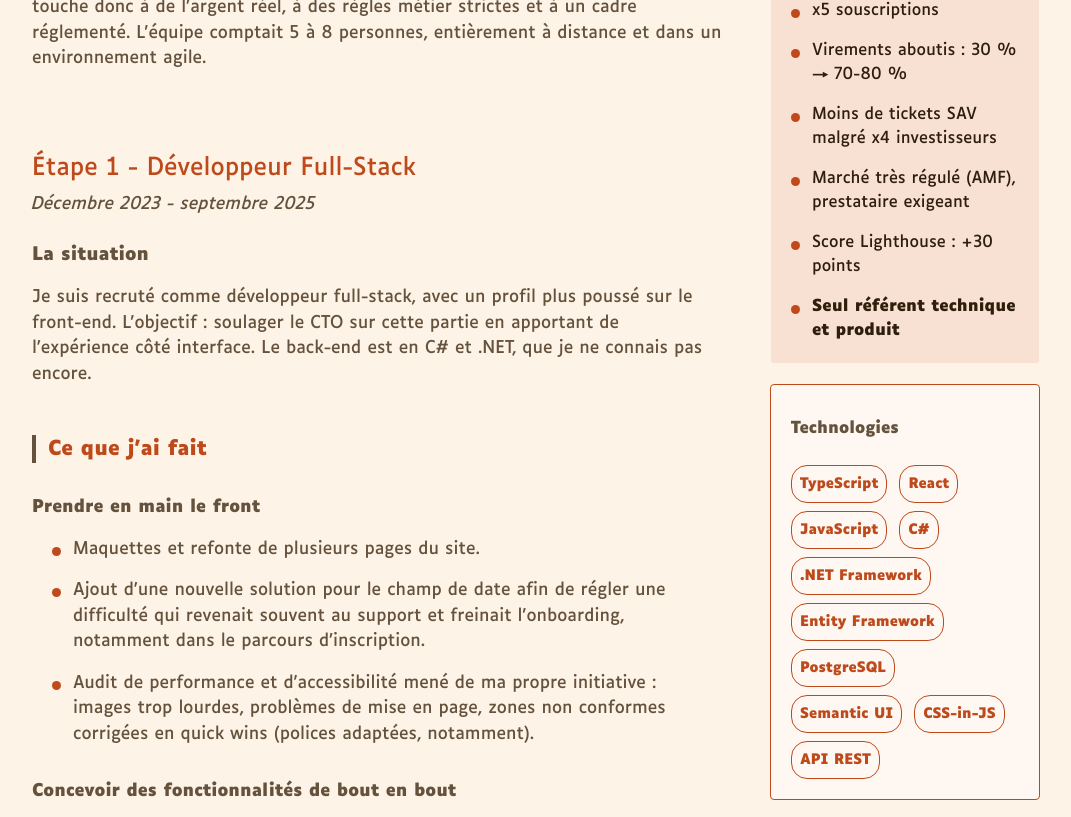
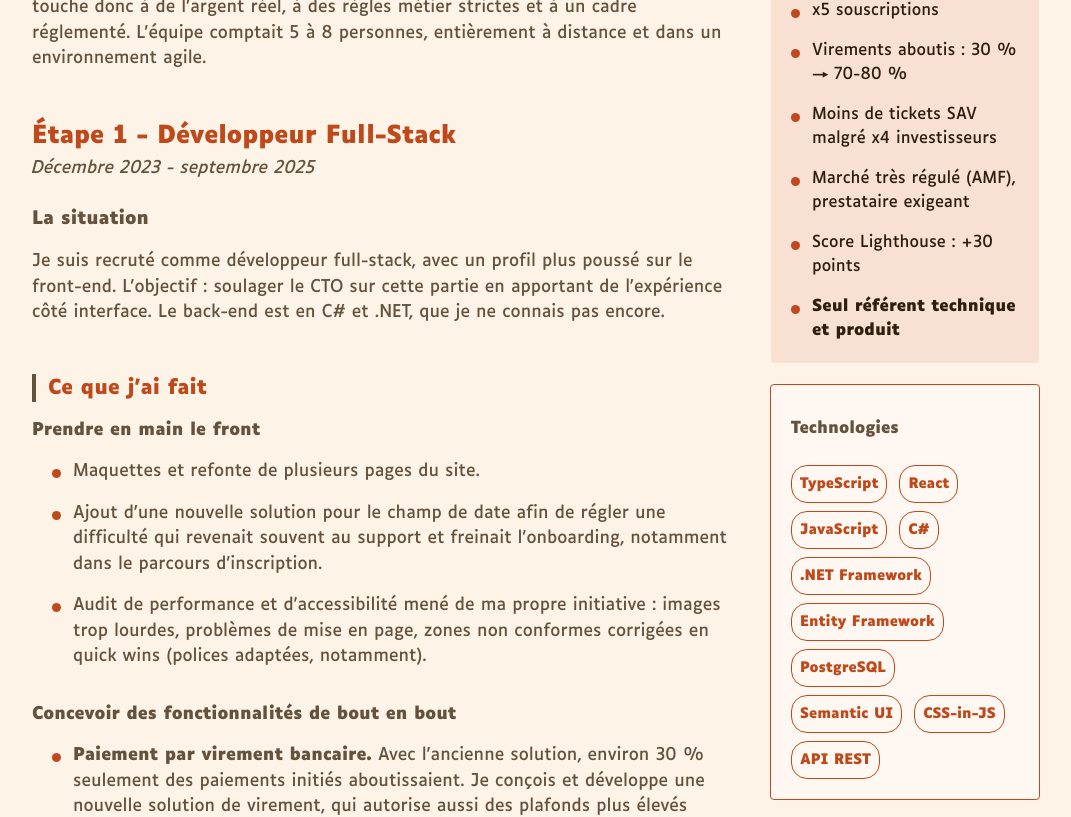
Before and after one commit to khalan1789/portfolio-v2, a Next.js app: page /experience/villyz in a window 1280 px wide. Shown: the part 600-1417 px from the top of the page, without its empty margins (104-1175 px from the left). Built offline with nearby package versions, Linux system fonts and the light colour scheme; a web font is replaced by a local one.

Commit message:
definitive layout in a experience page - change links in education - fix css bug for h3 in a aside

```diff
--- a/src/app/components/methodology/methodology.css
+++ b/src/app/components/methodology/methodology.css
@@ -44,7 +44,6 @@
    }
 }
 h3 {
-   font-weight: bold;
    margin-top: 10px;
    @media all and (min-width: 1024px) {
       font-size: large;
--- a/src/app/education/openclassrooms/content.tsx
+++ b/src/app/education/openclassrooms/content.tsx
@@ -251,7 +251,7 @@ export default function OpenclassroomsContent() {
                   description={
                      <>
                         <ExternalLink
-                           href="https://github.com/khalan1789/Project-Reservia"
+                           href="https://khalan1789.github.io/Project-Reservia/"
                            ariaLabel={
                               isEn
                                  ? "link to the github reservia's project, in a new tab"
@@ -273,19 +273,19 @@ export default function OpenclassroomsContent() {
                   description={
                      <>
                         <ExternalLink
-                           href="https://github.com/khalan1789/OhMyFood"
+                           href="https://khalan1789.github.io/OhMyFood/index.html"
                            ariaLabel={
                               isEn
-                                 ? "link to the github OhMyFood's project, in a new tab"
-                                 : "lien vers le repo github du projet OhMyFood, dans un nouvel onglet"
+                                 ? "link to the OhMyFood's website, in a new tab"
+                                 : "lien vers le site OhMyFood, dans un nouvel onglet"
                            }
                         >
                            OhMyFood
                         </ExternalLink>
                         <span>
                            {isEn
-                              ? " : mobile-first approach, CSS animations, Sass"
-                              : " : approche mobile-first, animations CSS, Sass"}
+                              ? " : mobile-first approach, CSS animations (page loading, likes on hover, etc.), Sass. Open and you will see"
+                              : " : approche mobile-first, animations CSS (chargement de la page, likes au survol, etc...), Sass. Ouvrez et vous verrez"}
                         </span>
                      </>
                   }
--- a/src/app/experience/experience-detail.tsx
+++ b/src/app/experience/experience-detail.tsx
@@ -63,16 +63,22 @@ export default function ExperienceDetail({ experience }: Props) {
                         data-animate={
                            experience.steps.length > 1 ? "" : "reveal-up"
                         }
-                        className="mt-14 lg:mt-20 max-w-[62ch]"
+                        className={
+                           experience.steps.length > 1
+                              ? index === 0
+                                 ? "mt-10 lg:mt-12"
+                                 : "mt-14 lg:mt-20"
+                              : undefined
+                        }
                         key={index}
                      >
                         {step.title && (
-                           <h3 className="text-2xl text-primary ">
+                           <h3 className="text-2xl text-primary font-bold">
                               {step.title[currentLocale]}
                            </h3>
                         )}
                         {step.period && (
-                           <p className="mt-2">
+                           <p className="mt-1">
                               <i>{step.period[currentLocale]}</i>
                            </p>
                         )}
@@ -97,9 +103,15 @@ export default function ExperienceDetail({ experience }: Props) {
                                  {section.title &&
                                     listHeader(
                                        section.title[currentLocale],
-                                       "font-bold mt-6 lg:mt-8",
+                                       "font-bold mt-4 ",
                                     )}
-                                 <ul className=" pl-5 classic-li mt-4 mb-8">
+                                 <ul
+                                    className={
+                                       section.title
+                                          ? " pl-5 classic-li mt-4 mb-8"
+                                          : " pl-5 classic-li mt-6 mb-8"
+                                    }
+                                 >
                                     {section.items.map((item, index) => {
                                        return (
                                           <CustomLi
@@ -131,7 +143,7 @@ export default function ExperienceDetail({ experience }: Props) {
                               })}
                            </ul>
                         ) : (
-                           <p className="mt-5 lg:mt-6">
+                           <p className="mt-4">
                               {step.results![0][currentLocale]}
                            </p>
                         )}
@@ -140,10 +152,10 @@ export default function ExperienceDetail({ experience }: Props) {
                               {step.metrics.title &&
                                  sectionSubHeader(
                                     step.metrics.title[currentLocale],
-                                    "border-l-4 border-typography pl-3 text-xl text-primary mt-14 font-bold",
+                                    "border-l-4 border-typography pl-3 text-xl text-primary mt-14 font-bold lg:mt-20",
                                  )}
                               {step.metrics.description && (
-                                 <p className="mt-5 mb-10">
+                                 <p className="mt-6 mb-6">
                                     {step.metrics.description[currentLocale]}
                                  </p>
                               )}
@@ -153,7 +165,7 @@ export default function ExperienceDetail({ experience }: Props) {
                                  />
                               )}
                               {step.metrics.tableSource && (
-                                 <p className="mt-5 italic">
+                                 <p className="mt-3 italic">
                                     {step.metrics.tableSource[currentLocale]}
                                  </p>
                               )}
@@ -161,7 +173,7 @@ export default function ExperienceDetail({ experience }: Props) {
                                  <div>
                                     {sectionSubHeader(
                                        testimonyTitle[currentLocale],
-                                       "pl-3 mt-10 font-bold mb-5",
+                                       "pl-3 mt-14 font-bold mb-4 lg:mt-20",
                                     )}
                                     {step.metrics.citation[currentLocale]}
                                  </div>
```
